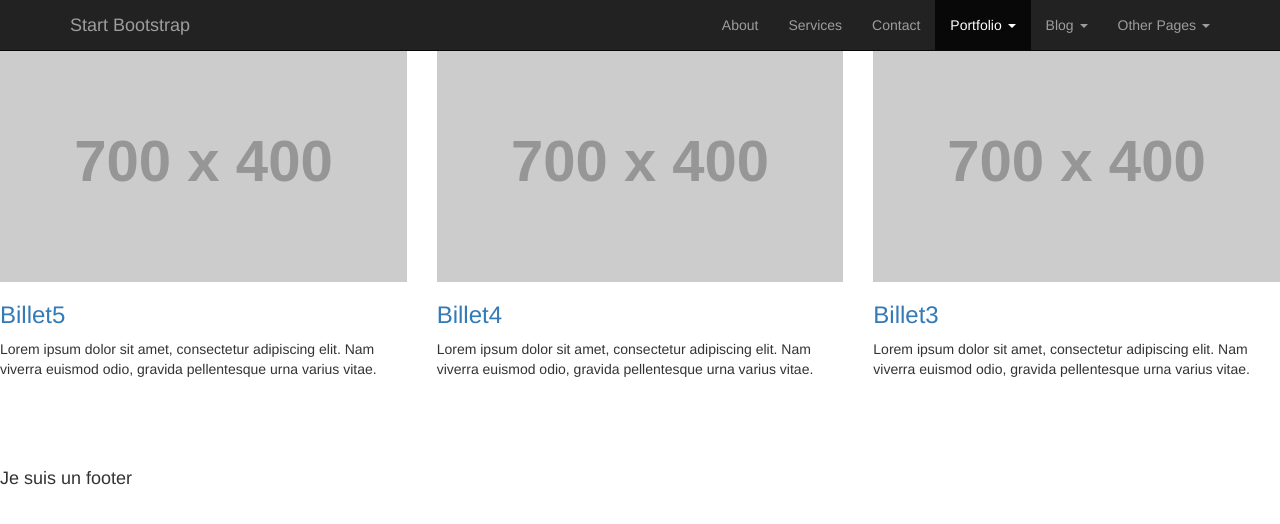
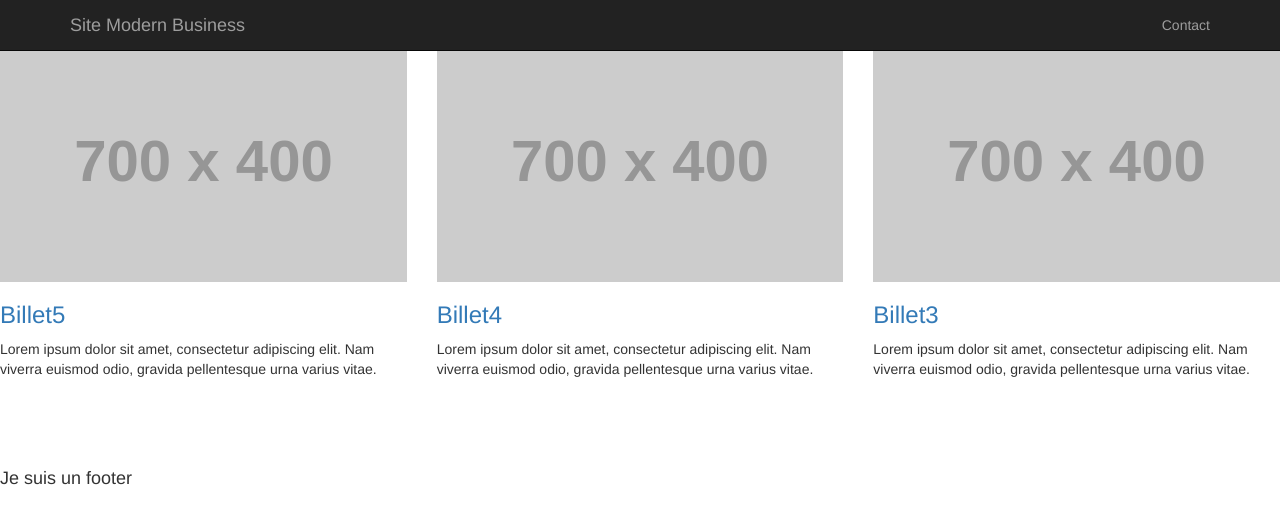
Before and after one commit to janalizee/janalizee.github.io, a Jekyll site: the page built from index.md, in a window 1280 px wide. Shown: the top 524 px of the page. Built offline with Jekyll 4.4.1, drawn with Linux system fonts in a browser that asks for light colours; nearby versions of some CDN libraries; library files that are not in the unit come from our copies.

Commit message:
modifs nav

```diff
--- a/_includes/header.html
+++ b/_includes/header.html
@@ -9,73 +9,13 @@
                     <span class="icon-bar"></span>
                     <span class="icon-bar"></span>
                 </button>
-                <a class="navbar-brand" href="index.html">Start Bootstrap</a>
+                <a class="navbar-brand" href="index.html">Site Modern Business</a>
             </div>
             <!-- Collect the nav links, forms, and other content for toggling -->
             <div class="collapse navbar-collapse" id="bs-example-navbar-collapse-1">
                 <ul class="nav navbar-nav navbar-right">
                     <li>
-                        <a href="about.html">About</a>
-                    </li>
-                    <li>
-                        <a href="services.html">Services</a>
-                    </li>
-                    <li>
                         <a href="contact.html">Contact</a>
-                    </li>
-                    <li class="dropdown active">
-                        <a href="#" class="dropdown-toggle" data-toggle="dropdown">Portfolio <b class="caret"></b></a>
-                        <ul class="dropdown-menu">
-                            <li>
-                                <a href="portfolio-1-col.html">1 Column Portfolio</a>
-                            </li>
-                            <li>
-                                <a href="portfolio-2-col.html">2 Column Portfolio</a>
-                            </li>
-                            <li class="active">
-                                <a href="portfolio-3-col.html">3 Column Portfolio</a>
-                            </li>
-                            <li>
-                                <a href="portfolio-4-col.html">4 Column Portfolio</a>
-                            </li>
-                            <li>
-                                <a href="portfolio-item.html">Single Portfolio Item</a>
-                            </li>
-                        </ul>
-                    </li>
-                    <li class="dropdown">
-                        <a href="#" class="dropdown-toggle" data-toggle="dropdown">Blog <b class="caret"></b></a>
-                        <ul class="dropdown-menu">
-                            <li>
-                                <a href="blog-home-1.html">Blog Home 1</a>
-                            </li>
-                            <li>
-                                <a href="blog-home-2.html">Blog Home 2</a>
-                            </li>
-                            <li>
-                                <a href="blog-post.html">Blog Post</a>
-                            </li>
-                        </ul>
-                    </li>
-                    <li class="dropdown">
-                        <a href="#" class="dropdown-toggle" data-toggle="dropdown">Other Pages <b class="caret"></b></a>
-                        <ul class="dropdown-menu">
-                            <li>
-                                <a href="full-width.html">Full Width Page</a>
-                            </li>
-                            <li>
-                                <a href="sidebar.html">Sidebar Page</a>
-                            </li>
-                            <li>
-                                <a href="faq.html">FAQ</a>
-                            </li>
-                            <li>
-                                <a href="404.html">404</a>
-                            </li>
-                            <li>
-                                <a href="pricing.html">Pricing Table</a>
-                            </li>
-                        </ul>
                     </li>
                 </ul>
             </div>
```
